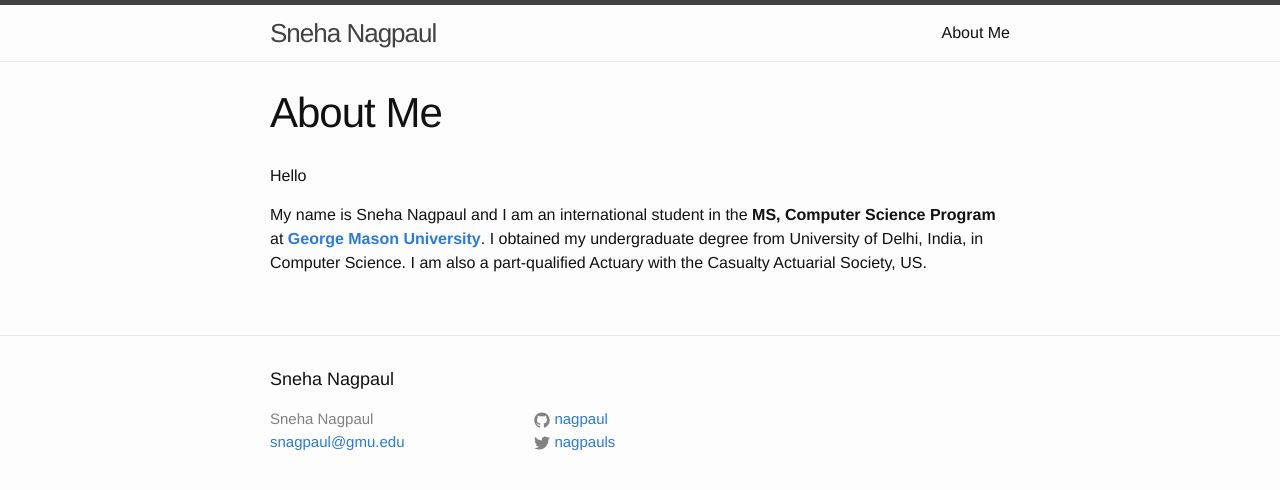
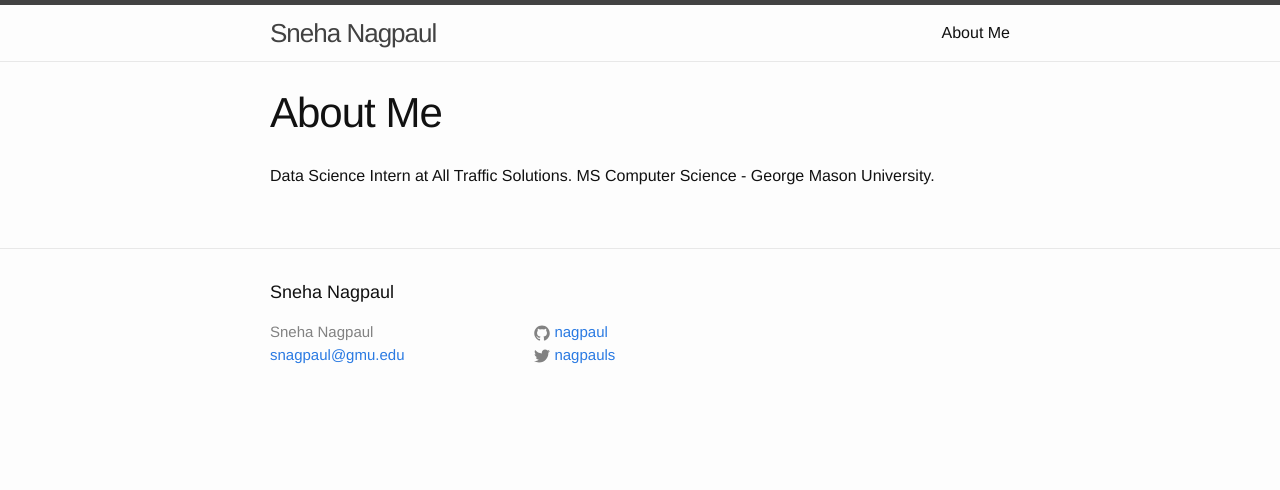
Before and after one commit to nagpaul/nagpaul.github.io, a Jekyll site: the page built from about.md, in a window 1280 px wide. Shown: the top 490 px of the page. Built offline with Jekyll 4.4.1, drawn with Linux system fonts in a browser that asks for light colours.

Commit message:
Updated About Me

```diff
--- a/about.md
+++ b/about.md
@@ -4,6 +4,6 @@ title: About Me
 permalink: /about/
 ---
 
-Hello
 
-My name is Sneha Nagpaul and I am an international student in the  **MS, Computer Science Program** at **[George Mason University](https://www2.gmu.edu/)**. I obtained my undergraduate degree from University of Delhi, India, in Computer Science. I am also a part-qualified Actuary with the Casualty Actuarial Society, US.
+Data Science Intern at All Traffic Solutions.
+MS Computer Science - George Mason University.
```
